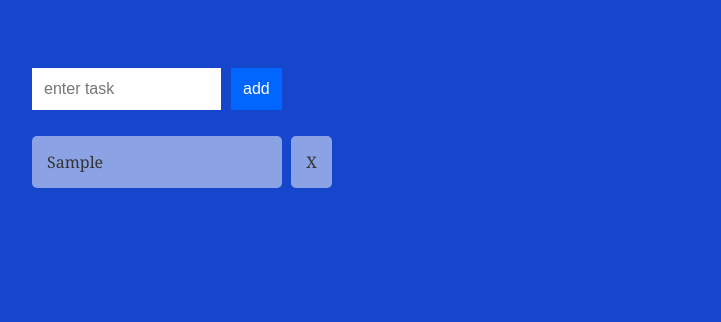
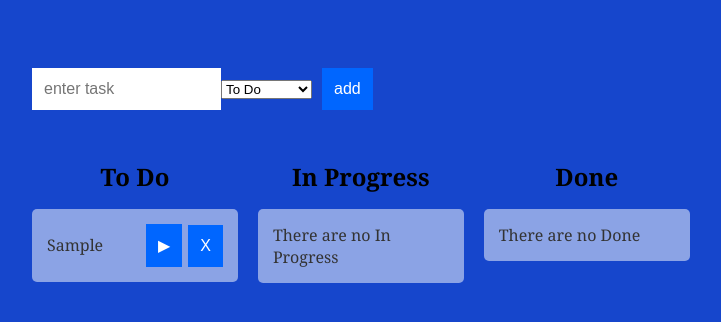
Before and after one commit to RomanAndriiv/to-do, a React app: page / in a window 1280 px wide. Both pictures are taken after typing "Sample" into the empty fields and a click on the button "add". Shown: the whole page, without its empty margins (26-747 px from the left). Built offline with nearby package versions, Linux system fonts and the light colour scheme.

Commit message:
Add drag and drop for a task

```diff
--- a/src/actions/index.js
+++ b/src/actions/index.js
@@ -1,25 +1,43 @@
-export const ADD_TASK = 'ADD_TASK';
-export const DELETE_TASK = 'DELETE_TASK';
-export const TOGGLE_TASK = 'TOGGLE_TASK';
+export const ADD_TASK = "ADD_TASK";
+export const DELETE_TASK = "DELETE_TASK";
+export const TOGGLE_TASK = "TOGGLE_TASK";
+export const MOVE_TASK = "MOVE_TASK";
+export const MOVE_TASK_TO = "MOVE_TASK_TO";
 
 let nextId = 0;
-export const addTask = (text) => {
+export const addTask = (text, column = "To Do") => {
   return {
     lineThrough: false,
     id: nextId++,
     text,
-        type: ADD_TASK
+    column,
+    type: ADD_TASK,
+  };
+};
+export function moveTask(id, column) {
+  return {
+    id,
+    column,
+    type: MOVE_TASK,
+  };
 }
+export function moveTaskTo(id, column, toIndex) {
+  return {
+    id,
+    column,
+    toIndex,
+    type: MOVE_TASK_TO,
+  };
 }
 export function deleteTask(id) {
   return {
     id,
     type: DELETE_TASK,
-    }
+  };
 }
 export function toggleTask(id) {
   return {
     id,
     type: TOGGLE_TASK,
+  };
 }
-}
--- a/src/components/todo.css
+++ b/src/components/todo.css
@@ -58,3 +58,28 @@ ul span {
   right: -50px;
   top: 0;
 }
+
+.columns {
+  display: flex;
+  gap: 20px;
+  margin-top: 20px;
+}
+.column {
+  flex: 1;
+  min-width: 200px;
+}
+.columnTitle {
+  text-align: center;
+  margin-bottom: 10px;
+}
+.itemRow {
+  display: flex;
+  align-items: center;
+  justify-content: space-between;
+}
+.itemText {
+  flex: 1;
+}
+.itemControls button {
+  margin-left: 6px;
+}
--- a/src/components/todo.js
+++ b/src/components/todo.js
@@ -3,11 +3,20 @@ import { AddTask } from "../containers/add-task";
 import { TodoList } from "../containers/todo-list";
 import "./todo.css";
 
+const columns = ["To Do", "In Progress", "Done"];
+
 const Todo = () => (
-    <div className="todoListMain">
-        <AddTask />
-        <TodoList />
+  <div className="todoListMain columnsContainer">
+    <AddTask />
+    <div className="columns">
+      {columns.map((col) => (
+        <div className="column" key={col}>
+          <h2 className="columnTitle">{col}</h2>
+          <TodoList column={col} />
+        </div>
+      ))}
     </div>
+  </div>
 );
 
 export default Todo;
--- a/src/containers/add-task.js
+++ b/src/containers/add-task.js
@@ -1,28 +1,33 @@
 import React, { useContext, useRef } from "react";
 import { addTask } from "../actions";
-import { TodosContext } from "../index"
+import { TodosContext } from "../index";
 
 export const AddTask = () => {
   const inputEl = useRef(null);
+  const selectEl = useRef(null);
   const todosContext = useContext(TodosContext);
 
   const addTodo = (e) => {
     e.preventDefault();
 
-        if(inputEl.current.value.trim() !== "") {
-            todosContext.todosDispatch(addTask(inputEl.current.value));
+    if (inputEl.current.value.trim() !== "") {
+      const column = selectEl.current.value;
+      todosContext.todosDispatch(addTask(inputEl.current.value, column));
       inputEl.current.value = "";
     }
-    }
+  };
 
   return (
     <div className="header">
       <form onSubmit={addTodo}>
-                <input ref={inputEl}
-                        placeholder="enter task">
-                </input>
+        <input ref={inputEl} placeholder="enter task"></input>
+        <select ref={selectEl} defaultValue="To Do">
+          <option>To Do</option>
+          <option>In Progress</option>
+          <option>Done</option>
+        </select>
         <button type="submit">add</button>
       </form>
     </div>
   );
-}
+};
--- a/src/containers/todo-list.js
+++ b/src/containers/todo-list.js
@@ -1,38 +1,139 @@
-import React, { useContext } from "react";
-import { deleteTask, toggleTask } from "../actions";
+import React, { useContext, useState } from "react";
+import { deleteTask, toggleTask, moveTask, moveTaskTo } from "../actions";
 import { TodosContext } from "../index";
 import Explanation from "../components/Explanation";
 import NoTasks from "../components/NoTasks";
 
-export const TodoList = () => {
+const columnsOrder = ["To Do", "In Progress", "Done"];
+
+export const TodoList = ({ column = "To Do" }) => {
   const todosContext = useContext(TodosContext);
+  const [dragOverIndex, setDragOverIndex] = useState(null);
 
-  if (todosContext.todosState.todos.length === 0)
+  const allTodos = todosContext.todosState.todos || [];
+  const items = allTodos.filter((t) => (t.column || "To Do") === column);
+
+  if (allTodos.length === 0)
     return (
       <>
         <NoTasks entity={"items"} />
         <Explanation />
       </>
     );
-  else
-    return (
-      <ul className="theList">
-        {todosContext.todosState.todos.map((item) => {
+
+  // always render the list as a drop target so tasks can be dropped into empty columns
+  return (
+    <ul
+      className="theList"
+      onDragOver={(e) => {
+        e.preventDefault();
+      }}
+      onDrop={(e) => {
+        e.preventDefault();
+        const data = e.dataTransfer.getData("text/plain");
+        if (!data) return;
+        try {
+          const parsed = JSON.parse(data);
+          const toIndex = dragOverIndex !== null ? dragOverIndex : items.length;
+          todosContext.todosDispatch(moveTaskTo(parsed.id, column, toIndex));
+        } catch (err) {
+          // ignore
+        }
+        setDragOverIndex(null);
+      }}
+    >
+      {items.length === 0 ? (
+        <li
+          className="emptyPlaceholder"
+          onDragOver={(e) => {
+            e.preventDefault();
+            setDragOverIndex(0);
+          }}
+          onDrop={(e) => {
+            e.preventDefault();
+            const data = e.dataTransfer.getData("text/plain");
+            if (!data) return;
+            try {
+              const parsed = JSON.parse(data);
+              todosContext.todosDispatch(moveTaskTo(parsed.id, column, 0));
+            } catch (err) {
+              // ignore
+            }
+            setDragOverIndex(null);
+          }}
+        >
+          <NoTasks entity={column} />
+        </li>
+      ) : (
+        items.map((item, index) => {
+          const idx = columnsOrder.indexOf(column);
+          const canMoveLeft = idx > 0;
+          const canMoveRight = idx < columnsOrder.length - 1;
           return (
             <li
+              draggable
+              onDragStart={(e) => {
+                e.dataTransfer.setData(
+                  "text/plain",
+                  JSON.stringify({
+                    id: item.id,
+                    fromColumn: column,
+                    fromIndex: index,
+                  })
+                );
+                e.dataTransfer.effectAllowed = "move";
+              }}
+              onDragOver={(e) => {
+                e.preventDefault();
+                setDragOverIndex(index);
+              }}
+              onDragLeave={() => setDragOverIndex(null)}
+              onDragEnd={() => setDragOverIndex(null)}
               className={`${item.lineThrough ? "lineThrough" : ""}`}
               onClick={() => todosContext.todosDispatch(toggleTask(item.id))}
               key={item.id}
             >
-              {item.text}
-              <span
-                onClick={() => todosContext.todosDispatch(deleteTask(item.id))}
-              >
-                X
-              </span>
+              <div className="itemRow">
+                <div className="itemText">{item.text}</div>
+                <div className="itemControls">
+                  {canMoveLeft && (
+                    <button
+                      onClick={(e) => {
+                        e.stopPropagation();
+                        todosContext.todosDispatch(
+                          moveTask(item.id, columnsOrder[idx - 1])
+                        );
+                      }}
+                    >
+                      ◀
+                    </button>
+                  )}
+                  {canMoveRight && (
+                    <button
+                      onClick={(e) => {
+                        e.stopPropagation();
+                        todosContext.todosDispatch(
+                          moveTask(item.id, columnsOrder[idx + 1])
+                        );
+                      }}
+                    >
+                      ▶
+                    </button>
+                  )}
+                  <button
+                    onClick={(e) => {
+                      e.stopPropagation();
+                      todosContext.todosDispatch(deleteTask(item.id));
+                    }}
+                  >
+                    X
+                  </button>
+                </div>
+              </div>
             </li>
           );
-        })}
-      </ul>
-    );
+        })
+      )}
+    </ul>
+  );
 };
--- a/src/reducers/todos.js
+++ b/src/reducers/todos.js
@@ -1,6 +1,8 @@
 import { ADD_TASK } from "../actions";
 import { DELETE_TASK } from "../actions";
 import { TOGGLE_TASK } from "../actions";
+import { MOVE_TASK } from "../actions";
+import { MOVE_TASK_TO } from "../actions";
 
 export const initialState = {
   todos: [],
@@ -11,27 +13,77 @@ export const reducer = (state = initialState, action) => {
     case ADD_TASK:
       return {
         ...state,
-                todos: [...state.todos, {
+        todos: [
+          ...state.todos,
+          {
             id: action.id,
             text: action.text,
-                }],
-            }
+            lineThrough: action.lineThrough || false,
+            column: action.column || "To Do",
+          },
+        ],
+      };
     case DELETE_TASK:
       return {
         ...state,
-                todos: state.todos.filter(t => t.id !== action.id),
-            }
+        todos: state.todos.filter((t) => t.id !== action.id),
+      };
     case TOGGLE_TASK:
       return {
         ...state,
-                todos: state.todos.filter(t => {
-                    if(t.id === action.id) {
-                        let task = t
-                        t.lineThrough = !t.lineThrough;
-                        return task;
+        todos: state.todos.map((t) => {
+          if (t.id === action.id) {
+            return { ...t, lineThrough: !t.lineThrough };
           }
-                    else return t;
+          return t;
         }),
+      };
+    case MOVE_TASK:
+      return {
+        ...state,
+        todos: state.todos.map((t) => {
+          if (t.id === action.id) {
+            return { ...t, column: action.column };
+          }
+          return t;
+        }),
+      };
+    case MOVE_TASK_TO: {
+      const { id, column: toColumn, toIndex } = action;
+      const columnsOrder = ["To Do", "In Progress", "Done"];
+
+      // find the task to move
+      const task = state.todos.find((t) => t.id === id);
+      if (!task) return state;
+
+      // remove the task
+      const remaining = state.todos.filter((t) => t.id !== id);
+
+      // count tasks before the target column
+      const beforeCount = columnsOrder.reduce((acc, col) => {
+        if (col === toColumn) return acc;
+        return (
+          acc + remaining.filter((t) => (t.column || "To Do") === col).length
+        );
+      }, 0);
+
+      const insertAt = Math.max(
+        0,
+        Math.min(remaining.length, beforeCount + (toIndex || 0))
+      );
+
+      const moved = { ...task, column: toColumn };
+
+      const newTodos = [
+        ...remaining.slice(0, insertAt),
+        moved,
+        ...remaining.slice(insertAt),
+      ];
+
+      return {
+        ...state,
+        todos: newTodos,
+      };
     }
     default:
       return state;
```
Lines whose indentation alone changed are shown as unchanged.
